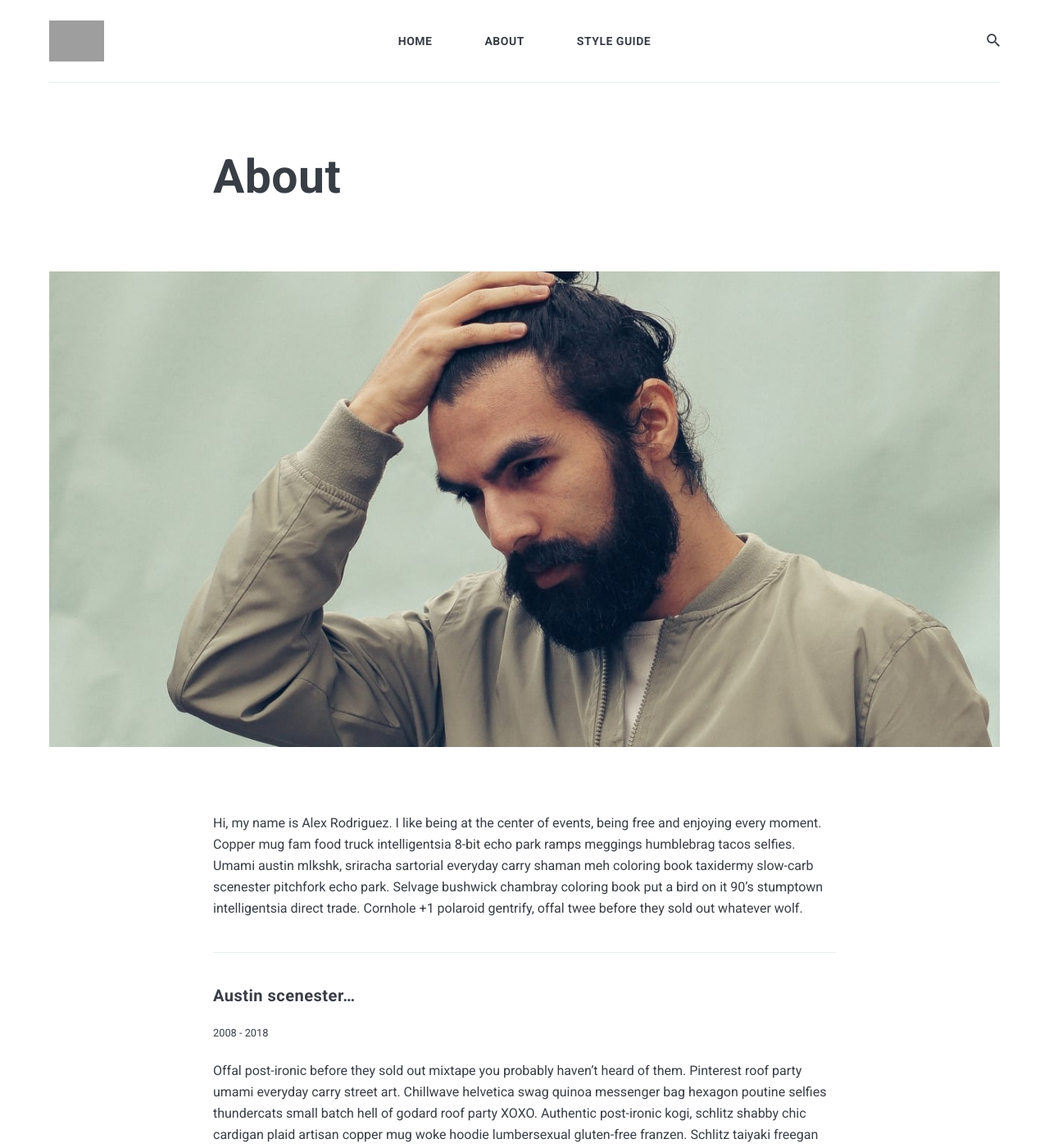
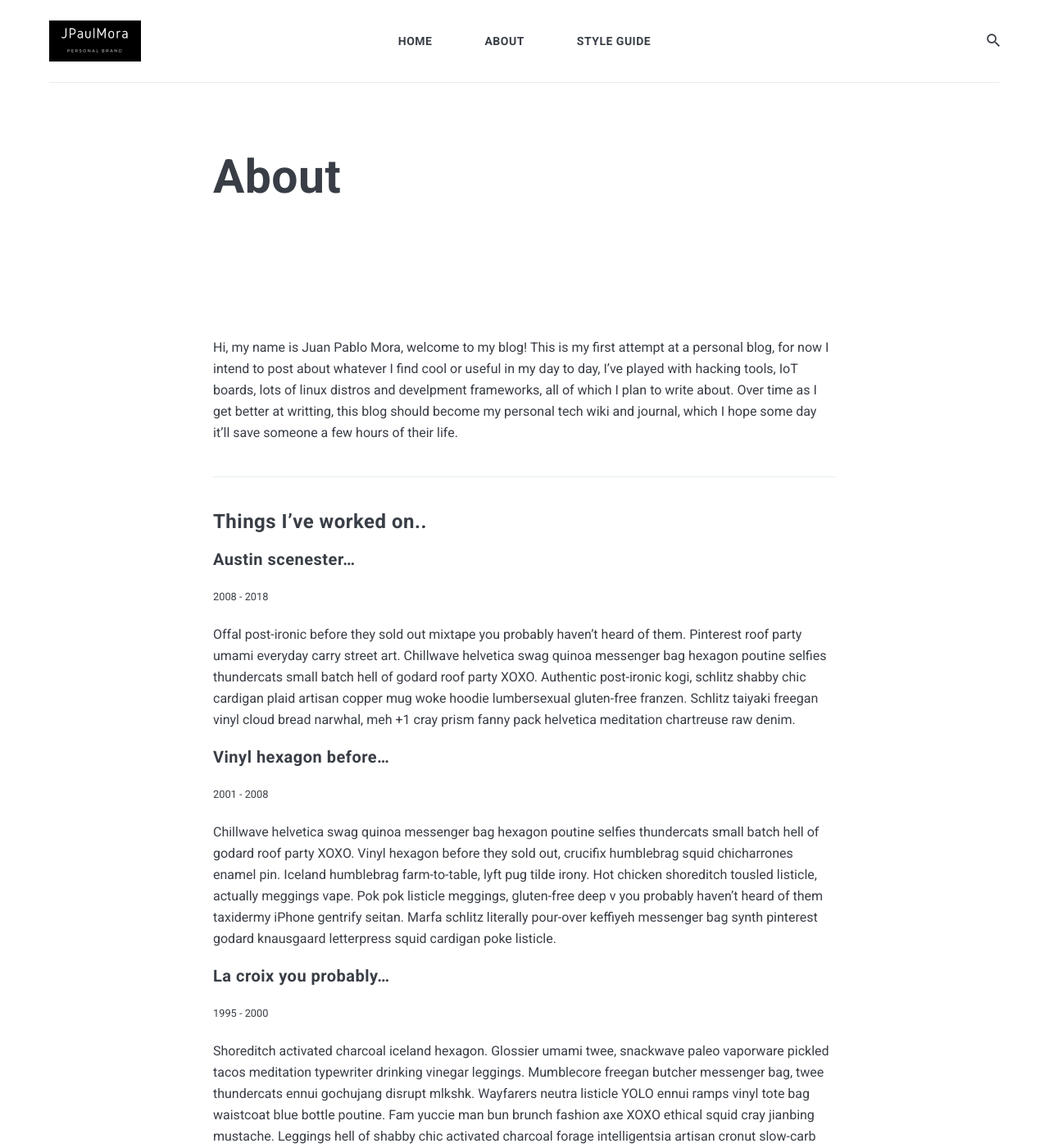
Before and after one commit to JPaulMora/JPaulMora.github.io, a Jekyll site: the page built from _pages/about.md, in a window 1280 px wide and 1400 px high. Shown: the whole window at 82% size. Built offline with Jekyll 4.4.1, drawn with Linux system fonts in a browser that asks for light colours; nearby versions of some CDN libraries; some of the changed text lies outside the part shown; grey boxes are pictures that could not be loaded.

Commit message:
Update about intro and settings

```diff
--- a/_includes/footer.html
+++ b/_includes/footer.html
@@ -8,7 +8,7 @@
 
     {% include contact-link.html %}
 
-    <div class="copyright">Copyright &copy; {{site.time | date: '%Y'}} <a href="/">{{ site.data.settings.title }}</a> — All right Reserved. Power by <a href="https://jekyllrb.com/">Jekyll</a>.</div>
+    <div class="copyright">Copyright &copy; {{site.time | date: '%Y'}} <a href="/">{{ site.data.settings.title }}</a> — All right Reserved. Powered by <a href="https://jekyllrb.com/">Jekyll</a>.</div>
 </div>
 </footer>
 <!-- end footer -->
--- a/_pages/about.md
+++ b/_pages/about.md
@@ -2,12 +2,15 @@
 layout: page
 title: About
 permalink: /about/
-image: 01.jpg
+# image: 01.jpg
 ---
 
-Hi, my name is Alex Rodriguez. I like being at the center of events, being free and enjoying every moment. Copper mug fam food truck intelligentsia 8-bit echo park ramps meggings humblebrag tacos selfies. Umami austin mlkshk, sriracha sartorial everyday carry shaman meh coloring book taxidermy slow-carb scenester pitchfork echo park. Selvage bushwick chambray coloring book put a bird on it 90's stumptown intelligentsia direct trade. Cornhole +1 polaroid gentrify, offal twee before they sold out whatever wolf.
+Hi, my name is Juan Pablo Mora, welcome to my blog! This is my first attempt at a personal blog, for now I intend to post
+about whatever I find cool or useful in my day to day, I've played with hacking tools, IoT boards, lots of linux distros and develpment frameworks, all of which I plan to write about. Over time as I get better at writting, this blog should become my personal tech wiki and journal, which I hope some day it'll save someone a few hours of their life.
 
 ***
+
+### Things I've worked on..
 
 #### Austin scenester...
 <small>2008 - 2018</small>
```
Also changed, not shown: _data/settings.yml (+3 -5 lines), images/logo.png (added).
